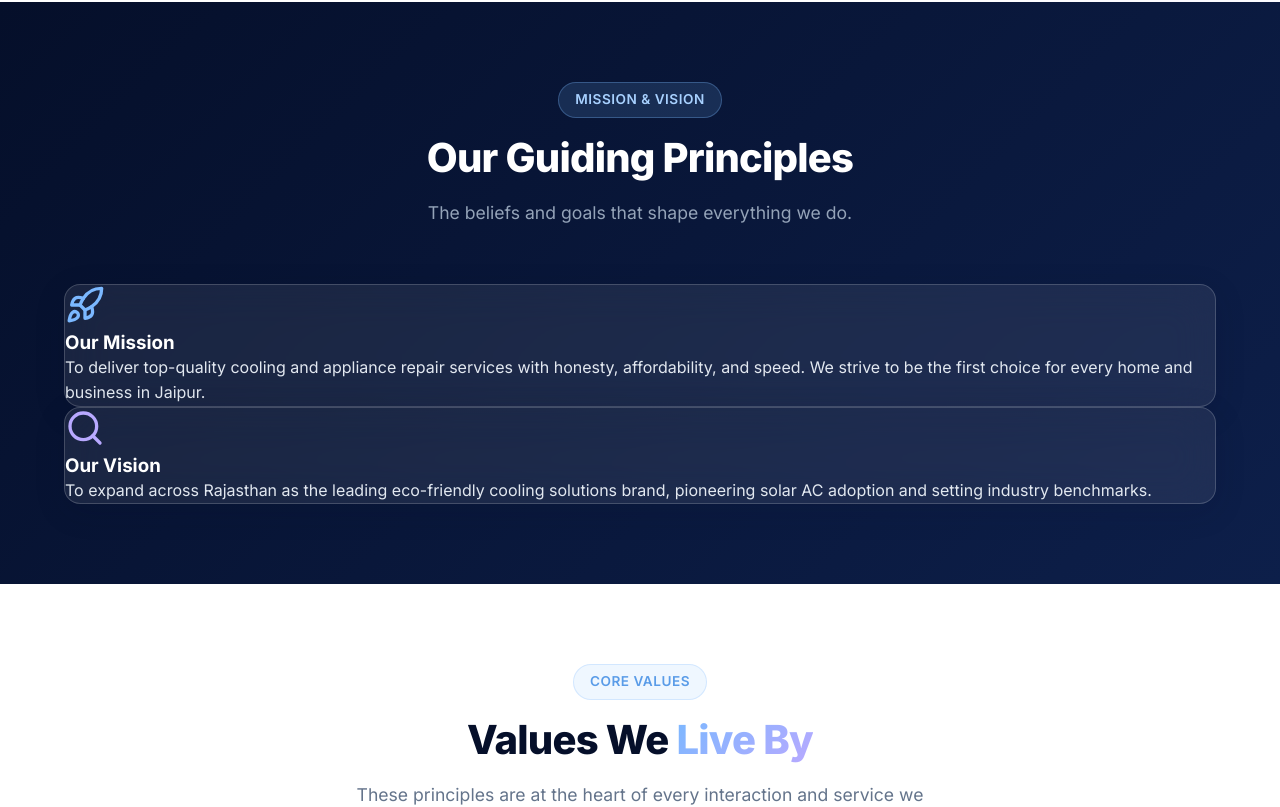
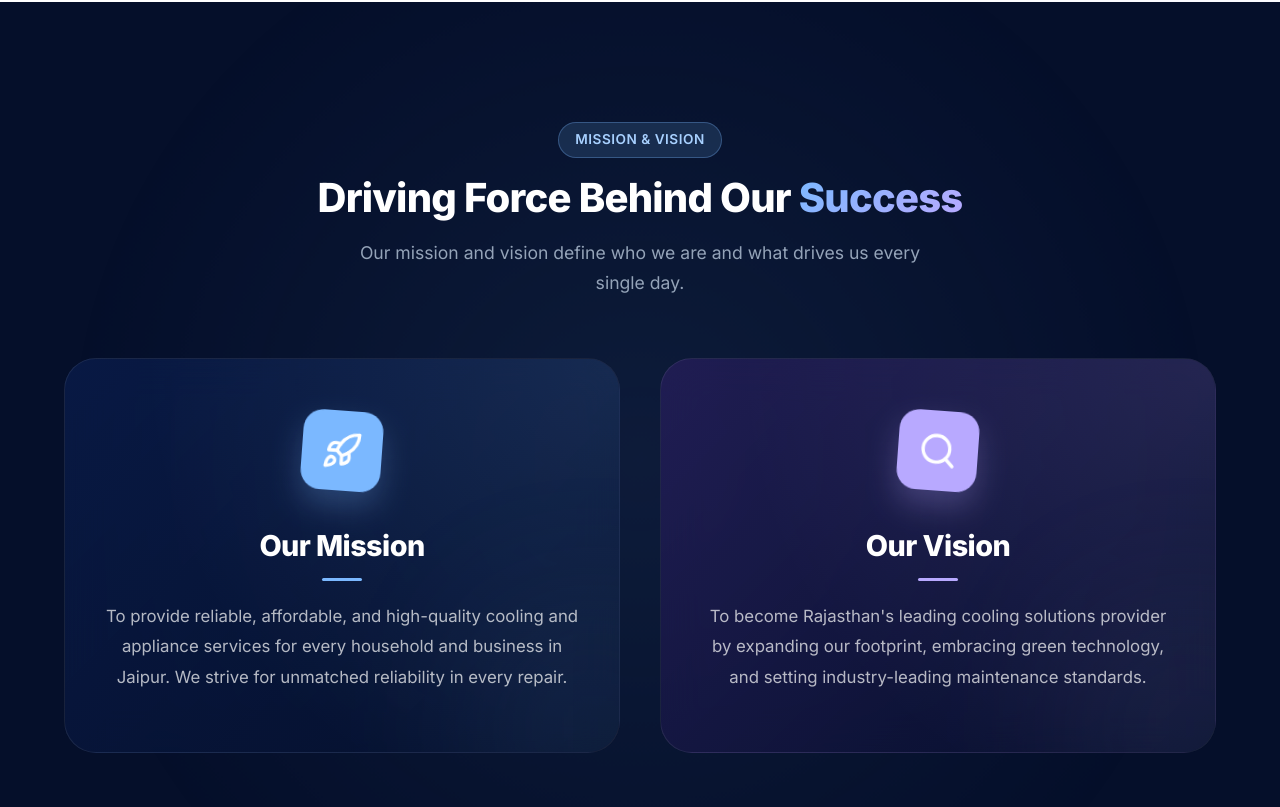
Before and after one commit to Eshbanoliver/a2z-cooling-website-showcase, a React (Vite) app: page /about in a window 1280 px wide. Shown: the part 1980-2787 px from the top of the page. Built offline with nearby package versions, Linux system fonts and the light colour scheme.

Commit message:
about page

```diff
--- a/src/pages/About.tsx
+++ b/src/pages/About.tsx
@@ -98,41 +98,55 @@ export default function About() {
         </div>
       </section>
 
-      {/* ===== MISSION, VISION, VALUES ===== */}
-      <section className="section section-dark" id="about-mv">
+      {/* ===== MISSION & VISION ===== */}
+      <section className="section section-dark mission-vision-vibrant" id="about-mv">
+        <div className="mv-backdrop-glow" />
         <div className="container">
           <FadeInSection>
             <SectionTitle
               badge="Mission & Vision"
-              title="Our Guiding Principles"
-              description="The beliefs and goals that shape everything we do."
+              badgeClass="badge-blue"
+              title={<span style={{ color: '#fff' }}>Driving Force Behind Our <span className="gradient-text">Success</span></span>}
+              description="Our mission and vision define who we are and what drives us every single day."
             />
           </FadeInSection>
-          <FadeInSection>
-            <div className="mv-grid">
-              <div className="glass-card-dark mv-card">
-                <div className="mv-icon">
-                  <DynamicIcon name="rocket" size={40} color="#7BB8FF" />
+          <div className="mv-vibrant-grid">
+            <FadeInSection delay={0.2}>
+              <div className="mv-card-vibrant mission-card">
+                <div className="mv-icon-float">
+                  <DynamicIcon name="rocket" size={40} />
                 </div>
-                <h3 style={{ color: '#fff' }}>Our Mission</h3>
-                <p>
-                  To deliver top-quality cooling and appliance repair services with honesty,
-                  affordability, and speed. We strive to be the first choice for every home
-                  and business in Jaipur.
-                </p>
+                <div className="mv-content">
+                  <h3 className="mv-title">Our Mission</h3>
+                  <div className="mv-divider" />
+                  <p className="mv-text">
+                    To provide reliable, affordable, and high-quality cooling and appliance
+                    services for every household and business in Jaipur. We strive for
+                    unmatched reliability in every repair.
+                  </p>
+                </div>
+                <div className="mv-card-glow" />
               </div>
-              <div className="glass-card-dark mv-card">
-                <div className="mv-icon">
-                  <DynamicIcon name="search" size={40} color="#B8A9FF" />
+            </FadeInSection>
+
+            <FadeInSection delay={0.4}>
+              <div className="mv-card-vibrant vision-card">
+                <div className="mv-icon-float">
+                  <DynamicIcon name="search" size={40} />
                 </div>
-                <h3 style={{ color: '#fff' }}>Our Vision</h3>
-                <p>
-                  To expand across Rajasthan as the leading eco-friendly cooling solutions
-                  brand, pioneering solar AC adoption and setting industry benchmarks.
-                </p>
+                <div className="mv-content">
+                  <h3 className="mv-title">Our Vision</h3>
+                  <div className="mv-divider" />
+                  <p className="mv-text">
+                    To become Rajasthan's leading cooling solutions provider by expanding our
+                    footprint, embracing green technology, and setting industry-leading
+                    maintenance standards.
+                  </p>
+                </div>
+                <div className="mv-card-glow" />
               </div>
-            </div>
-          </FadeInSection>
+            </FadeInSection>
+          </div>
         </div>
       </section>
 
```
